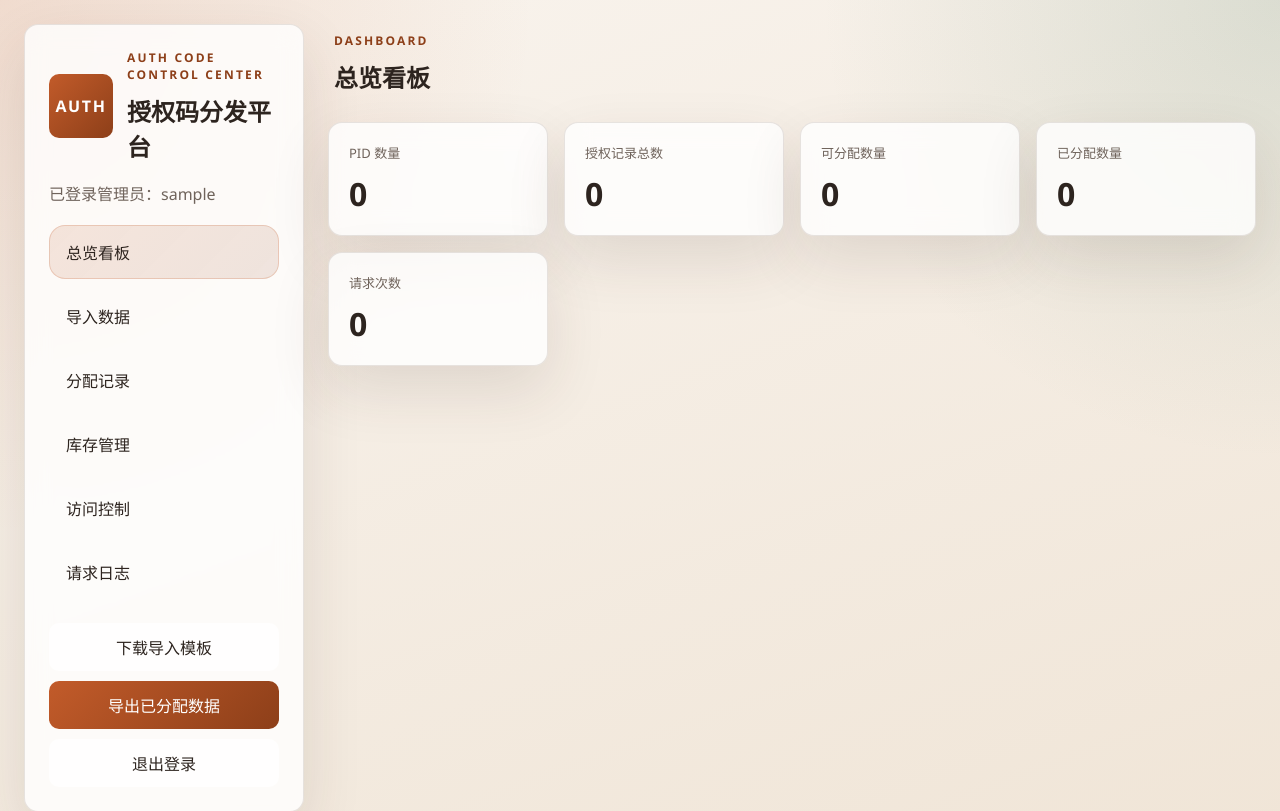
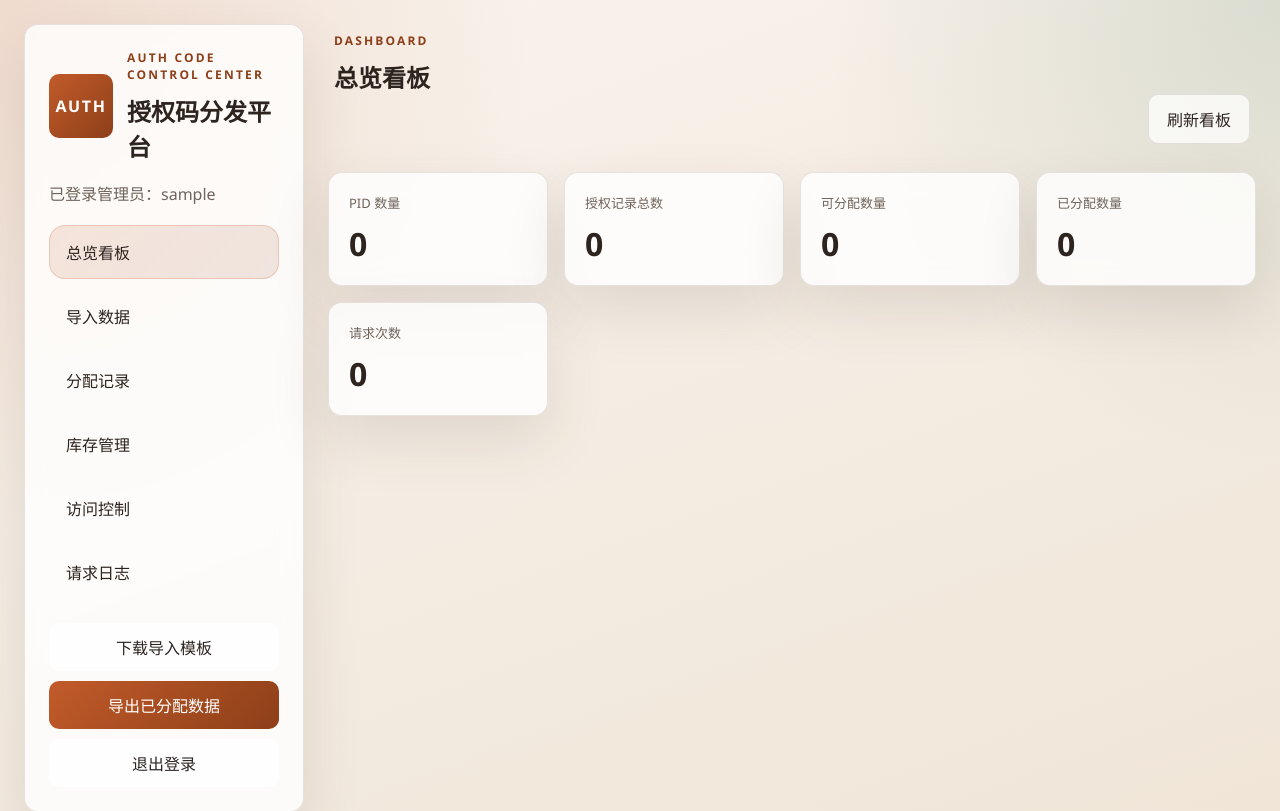
Before and after one commit to ByteRK/MacToAuthCode, a Flask app: page /dashboard in a window 1280 px wide. Shown: the top 811 px of the page. Run offline with Flask 3, Linux system fonts and the light colour scheme; the visitor is signed in with stand-in values (Sample User, id 1); data comes from the database, SQL or seed files in the repository; data that the repository does not hold is empty; some libraries are stand-ins or nearby versions.

Commit message:
feat: add dashboard refresh controls

```diff
--- a/app/static/js/admin/main.js
+++ b/app/static/js/admin/main.js
@@ -1,5 +1,5 @@
-import { bindSidebar } from "./modules/navigation.js";
-import { loadOverview } from "./modules/overview.js";
+import { bindSidebar, getInitialPanelTarget, switchPanel } from "./modules/navigation.js";
+import { bindOverview, loadOverview } from "./modules/overview.js";
 import { bindAllocationSearch, loadAllocations } from "./modules/allocations.js";
 import { bindInventory, loadInventorySummary, loadCodeDetails } from "./modules/inventory.js";
 import { bindImporter } from "./modules/importer.js";
@@ -17,7 +17,9 @@ async function runLoader(loader, label) {
 }
 
 async function bootstrap() {
+  switchPanel(getInitialPanelTarget(), { emitEvent: false });
   bindSidebar();
+  bindOverview();
   bindPayloadModal();
   bindAllocationSearch();
   bindInventory();
--- a/app/static/js/admin/modules/access_control.js
+++ b/app/static/js/admin/modules/access_control.js
@@ -78,4 +78,16 @@ export function bindAccessControl() {
       setRequestWhitelistResult(error.message);
     }
   });
+
+  document.addEventListener("admin:panelchange", async (event) => {
+    if (event.detail?.targetId !== "access-control-panel") {
+      return;
+    }
+    try {
+      setRequestWhitelistResult("正在刷新白名单配置...");
+      await loadRequestIpWhitelistConfig();
+    } catch (error) {
+      setRequestWhitelistResult(error.message);
+    }
+  });
 }
--- a/app/static/js/admin/modules/allocations.js
+++ b/app/static/js/admin/modules/allocations.js
@@ -38,6 +38,13 @@ export async function loadAllocations() {
 }
 
 export function bindAllocationSearch() {
+  const refreshButton = byId("allocations-refresh-btn");
+  if (refreshButton instanceof HTMLButtonElement) {
+    refreshButton.addEventListener("click", async () => {
+      await loadAllocations();
+    });
+  }
+
   byId("allocation-search-form").addEventListener("submit", async (event) => {
     event.preventDefault();
     state.allocations.page = 1;
@@ -86,4 +93,11 @@ export function bindAllocationSearch() {
     event.preventDefault();
     byId("allocations-page-go").click();
   });
+
+  document.addEventListener("admin:panelchange", async (event) => {
+    if (event.detail?.targetId !== "allocations-panel") {
+      return;
+    }
+    await loadAllocations();
+  });
 }
--- a/app/static/js/admin/modules/inventory.js
+++ b/app/static/js/admin/modules/inventory.js
@@ -107,6 +107,21 @@ export function selectPid(pid) {
 }
 
 export function bindInventory() {
+  const summaryRefreshButton = byId("inventory-summary-refresh-btn");
+  if (summaryRefreshButton instanceof HTMLButtonElement) {
+    summaryRefreshButton.addEventListener("click", async () => {
+      await loadInventorySummary();
+      await loadCodeDetails();
+    });
+  }
+
+  const detailsRefreshButton = byId("code-details-refresh-btn");
+  if (detailsRefreshButton instanceof HTMLButtonElement) {
+    detailsRefreshButton.addEventListener("click", async () => {
+      await loadCodeDetails();
+    });
+  }
+
   byId("inventory-summary-form").addEventListener("submit", async (event) => {
     event.preventDefault();
     state.inventorySummary.page = 1;
@@ -222,6 +237,14 @@ export function bindInventory() {
     byId("inventory-summary-page-go").click();
   });
 
+  document.addEventListener("admin:panelchange", async (event) => {
+    if (event.detail?.targetId !== "inventory-panel") {
+      return;
+    }
+    await loadInventorySummary();
+    await loadCodeDetails();
+  });
+
   resetInventorySummaryPagination();
   resetCodeDetailsView();
 }
--- a/app/static/js/admin/modules/overview.js
+++ b/app/static/js/admin/modules/overview.js
@@ -26,3 +26,19 @@ export async function loadOverview() {
   const payload = await fetchJson("/api/admin/overview");
   renderSummary(payload.data.summary);
 }
+
+export function bindOverview() {
+  const refreshButton = byId("overview-refresh-btn");
+  if (refreshButton instanceof HTMLButtonElement) {
+    refreshButton.addEventListener("click", async () => {
+      await loadOverview();
+    });
+  }
+
+  document.addEventListener("admin:panelchange", async (event) => {
+    if (event.detail?.targetId !== "overview-panel") {
+      return;
+    }
+    await loadOverview();
+  });
+}
--- a/app/static/style.css
+++ b/app/static/style.css
@@ -596,6 +596,14 @@ th {
   transform: none;
 }
 
+.panel-head-actions {
+  display: flex;
+  align-items: center;
+  justify-content: flex-end;
+  gap: 12px;
+  flex-wrap: wrap;
+}
+
 .status-chip {
   display: inline-flex;
   align-items: center;
@@ -677,4 +685,9 @@ th {
   .import-form {
     grid-template-columns: 1fr;
   }
+
+  .panel-head-actions {
+    width: 100%;
+    justify-content: flex-start;
+  }
 }
--- a/app/templates/dashboard/panels/access_control.html
+++ b/app/templates/dashboard/panels/access_control.html
@@ -4,6 +4,9 @@
       <div>
         <h2>访问控制</h2>
         <p class="muted">配置设备授权接口的请求 IP 白名单。支持单个 IP 和 CIDR 网段，保存后立即生效。</p>
+      </div>
+      <div class="panel-head-actions">
+        <button type="button" class="ghost-btn" id="request-ip-whitelist-reload">刷新配置</button>
       </div>
     </div>
     <form id="request-ip-whitelist-form" class="stack access-control-form">
@@ -24,7 +27,6 @@
       </div>
       <div class="inline-form">
         <button type="submit" class="primary-btn">保存白名单配置</button>
-        <button type="button" class="ghost-btn" id="request-ip-whitelist-reload">重新加载</button>
       </div>
     </form>
     <div id="request-ip-whitelist-result" class="import-feedback muted"></div>
--- a/app/templates/dashboard/panels/allocations.html
+++ b/app/templates/dashboard/panels/allocations.html
@@ -5,6 +5,7 @@
         <h2>分配记录</h2>
         <p class="muted">按 PID、MAC 或显示标识检索已经下发的授权记录。</p>
       </div>
+      <div class="panel-head-actions">
         <form id="allocation-search-form" class="inline-form">
           <label class="toolbar-field toolbar-field-wide">
             <span>关键词</span>
@@ -12,6 +13,8 @@
           </label>
           <button type="submit" class="ghost-btn">查询</button>
         </form>
+        <button type="button" class="ghost-btn" id="allocations-refresh-btn">刷新记录</button>
+      </div>
     </div>
     <div class="table-wrap">
       <table>
--- a/app/templates/dashboard/panels/inventory.html
+++ b/app/templates/dashboard/panels/inventory.html
@@ -5,6 +5,7 @@
         <h2>库存概览</h2>
         <p class="muted">按 PID 聚合展示库存。</p>
       </div>
+      <div class="panel-head-actions">
         <form id="inventory-summary-form" class="inline-form">
           <label class="toolbar-field toolbar-field-wide">
             <span>关键词</span>
@@ -12,6 +13,8 @@
           </label>
           <button type="submit" class="ghost-btn">查询</button>
         </form>
+        <button type="button" class="ghost-btn" id="inventory-summary-refresh-btn">刷新库存</button>
+      </div>
     </div>
     <div class="table-wrap">
       <table>
@@ -55,6 +58,7 @@
         <h2>授权码明细</h2>
         <p class="muted" id="inventory-detail-hint">先从上方选择一个 PID，再查看对应的授权码明细。</p>
       </div>
+      <div class="panel-head-actions">
         <form id="code-search-form" class="inline-form">
           <label class="toolbar-field toolbar-field-medium">
             <span>当前 PID</span>
@@ -74,6 +78,8 @@
           </label>
           <button type="submit" class="ghost-btn">查询明细</button>
         </form>
+        <button type="button" class="ghost-btn" id="code-details-refresh-btn">刷新明细</button>
+      </div>
     </div>
     <div class="table-wrap">
       <table>
--- a/app/templates/dashboard/panels/overview.html
+++ b/app/templates/dashboard/panels/overview.html
@@ -4,6 +4,9 @@
       <p class="eyebrow">Dashboard</p>
       <h2>总览看板</h2>
     </div>
+    <div class="panel-head-actions">
+      <button type="button" class="ghost-btn" id="overview-refresh-btn">刷新看板</button>
+    </div>
   </header>
   <section class="card-grid" id="summary-cards"></section>
 </section>
```
Also changed, not shown: app/static/js/admin/modules/navigation.js (+38 -6 lines). Lines whose indentation alone changed are shown as unchanged.
